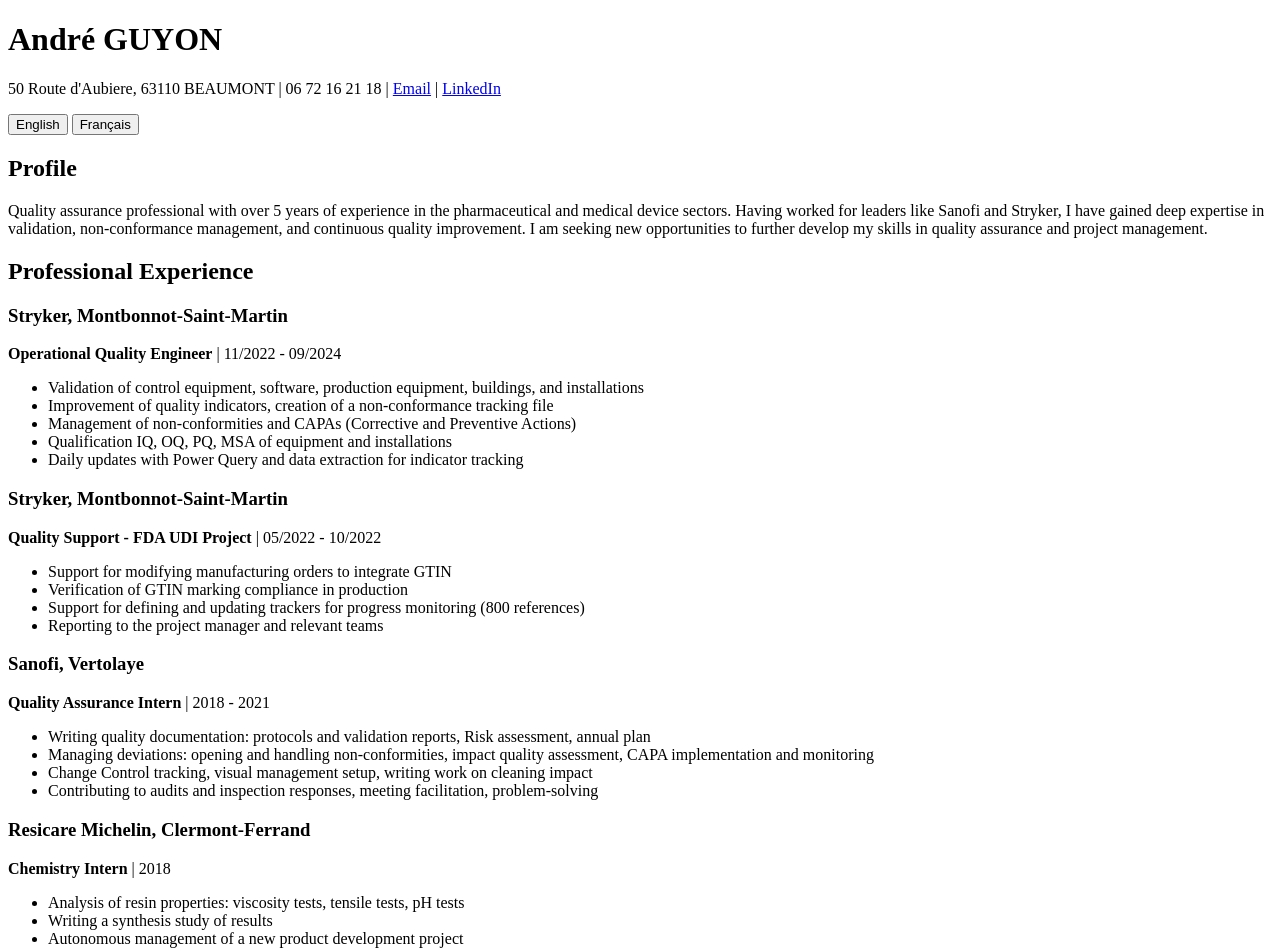
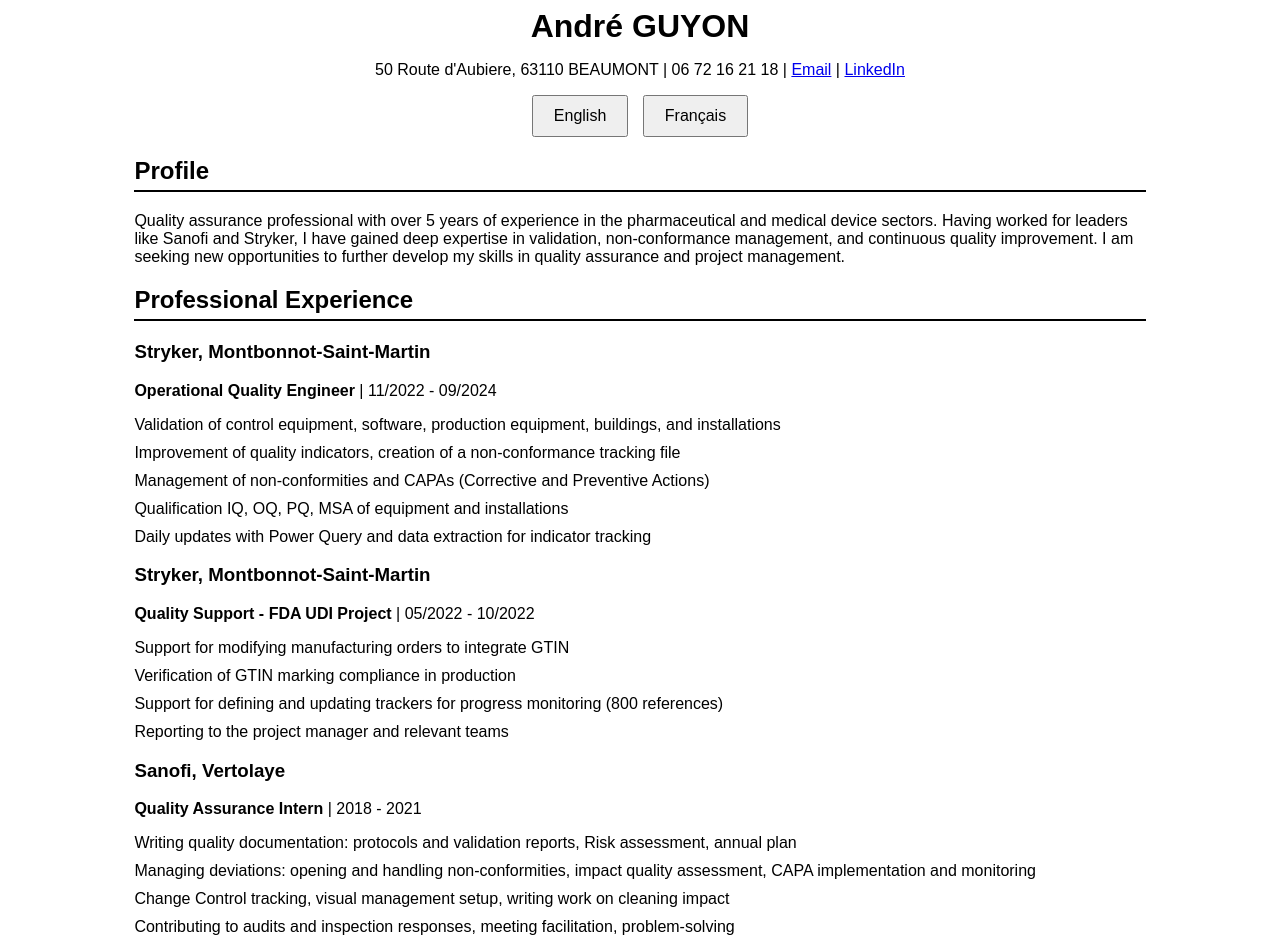
Before and after one commit to Andre-guyon/CV, a plain HTML site: page cv-en.html in a window 1280 px wide. Shown: the top 951 px of the page. Drawn offline with Linux system fonts and the light colour scheme.

Commit message:
Update cv-en.html

```diff
--- a/cv-en.html
+++ b/cv-en.html
@@ -4,7 +4,45 @@
     <meta charset="UTF-8">
     <meta name="viewport" content="width=device-width, initial-scale=1.0">
     <title>CV - First Name LAST NAME</title>
-    <link rel="stylesheet" href="styles.css">
+    <style>
+        body {
+            font-family: Arial, sans-serif;
+        }
+        .container {
+            width: 80%;
+            margin: auto;
+        }
+        header {
+            text-align: center;
+        }
+        header h1 {
+            margin: 0;
+        }
+        .language-buttons {
+            text-align: center;
+            margin-bottom: 20px;
+        }
+        .language-buttons button {
+            font-size: 16px;
+            padding: 10px 20px;
+            margin: 0 5px;
+            cursor: pointer;
+        }
+        section {
+            margin-bottom: 20px;
+        }
+        h2 {
+            border-bottom: 2px solid #000;
+            padding-bottom: 5px;
+        }
+        ul {
+            list-style-type: none;
+            padding: 0;
+        }
+        ul li {
+            margin-bottom: 10px;
+        }
+    </style>
 </head>
 <body>
 
```
